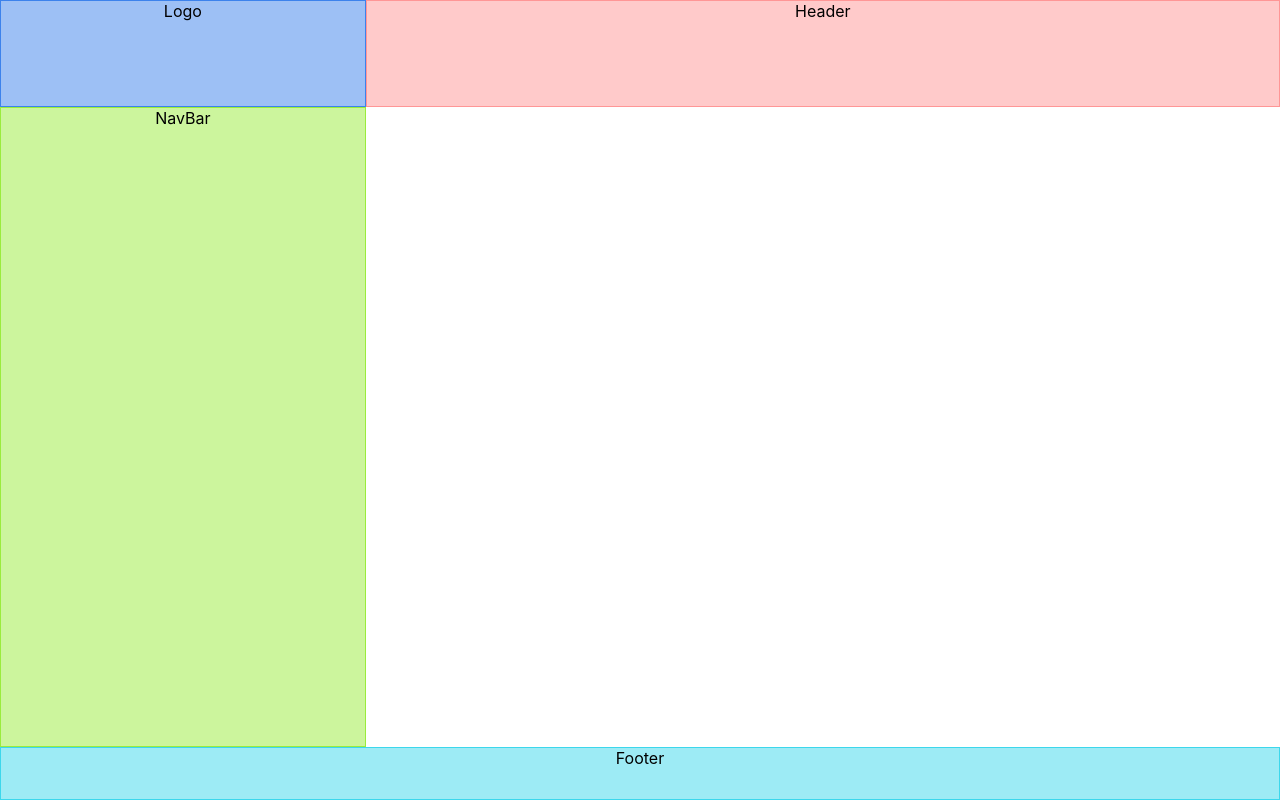
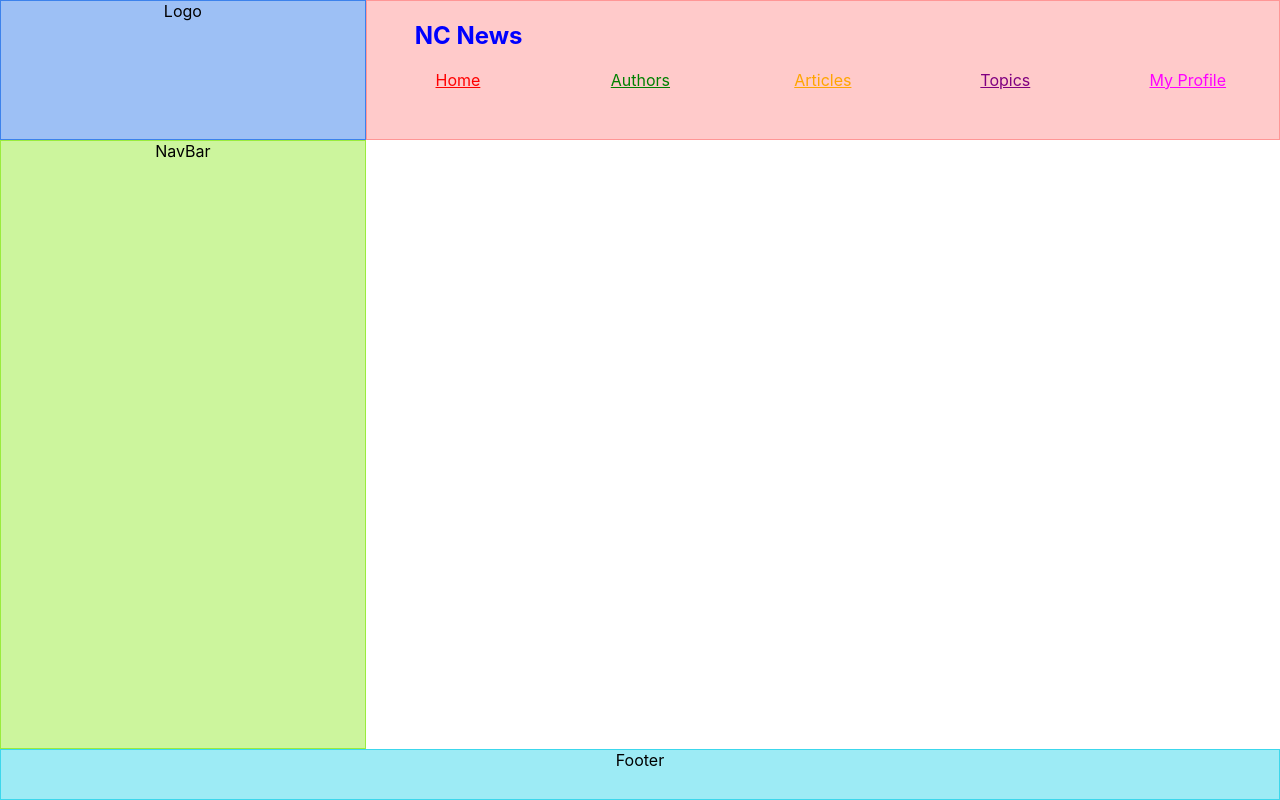
Before and after one commit to THarrison-Arup/nc-news, a React (Create React App) app: page / in a window 1280 px wide. Built offline with nearby package versions, Linux system fonts and the light colour scheme; the HTML template or start-up script is replaced by a standard one.

Commit message:
links added to Header

```diff
--- a/src/App.css
+++ b/src/App.css
@@ -6,35 +6,3 @@
   grid-template-rows: 1fr 6fr 0.5fr;
   grid-template-columns: 2fr 5fr;
 }
-
-.Header {
-  border: 1px solid rgb(255,150, 150, 1.0);
-  background: rgb(255, 150, 150, 0.5);
-  color: black;
-  grid-column: 2 / 3;
-  grid-row: 1 / 2;
-}
-
-.Nav {
-  border: 1px solid rgb(154, 236, 60, 1.0);
-  background: rgb(154, 236, 60, 0.5);
-  color: black;
-  grid-column: 1 / 2;
-  grid-row: 2 / 3;
-}
-
-.Footer {
-  border: 1px solid rgb(60, 215, 236, 1.0);
-  background: rgb(60, 215, 236, 0.5);
-  color: black;
-  grid-column: 1 / 3;
-  grid-row: 3 / 4;
-}
-
-.Logo {
-  border: 1px solid rgb(60, 130, 236, 1.0);
-  background: rgb(60, 130, 236, 0.5);
-  color: black;
-  grid-column: 1 / 2;
-  grid-row: 1 / 2;
-}
--- a/src/Components/Footer.jsx
+++ b/src/Components/Footer.jsx
@@ -1,4 +1,5 @@
 import React from 'react';
+import './css/Footer.css';
 
 const Footer = () => {
   return (
--- a/src/Components/Header.jsx
+++ b/src/Components/Header.jsx
@@ -1,10 +1,17 @@
-import React, { Component } from 'react';
+import React, { Component } from "react";
+import './css/Header.css';
+import { Link } from '@reach/router'
 
 class Header extends Component {
   render() {
     return (
       <div className="Header">
-        Header
+        <h2 className="header-Header" to="">NC News</h2>
+        <Link className="header-Home" to="/">Home</Link>
+        <Link className="header-Authors" to="/authors">Authors</Link>
+        <Link className="header-Articles" to="/articles">Articles</Link>
+        <Link className="header-Topics" to="/topics">Topics</Link>
+        <Link className="header-MyProfile" to="">My Profile</Link>
       </div>
     );
   }
--- a/src/Components/Logo.jsx
+++ b/src/Components/Logo.jsx
@@ -1,4 +1,5 @@
 import React from 'react';
+import './css/Logo.css';
 
 const Logo = () => {
   return (
--- a/src/Components/Nav.jsx
+++ b/src/Components/Nav.jsx
@@ -1,4 +1,5 @@
 import React from 'react';
+import './css/Nav.css';
 
 const Nav = () => {
   return (
--- a/src/Components/css/Footer.css
+++ b/src/Components/css/Footer.css
@@ -0,0 +1,7 @@
+.Footer {
+  border: 1px solid rgb(60, 215, 236, 1.0);
+  background: rgb(60, 215, 236, 0.5);
+  color: black;
+  grid-column: 1 / 3;
+  grid-row: 3 / 4;
+}
--- a/src/Components/css/Header.css
+++ b/src/Components/css/Header.css
@@ -0,0 +1,49 @@
+.Header {
+  border: 1px solid rgb(255,150, 150, 1.0);
+  background: rgb(255, 150, 150, 0.5);
+  color: black;
+  grid-column: 2 / 3;
+  grid-row: 1 / 2;
+  display: grid;
+  grid-template-rows: 1fr 1fr;
+  grid-template-columns: 1fr 1fr 1fr 1fr 1fr;
+}
+
+.header-Header {
+  color: blue;
+  grid-column: 1 / 6;
+  grid-row: 1 / 2;
+  vertical-align: middle;
+  text-align: left;
+  margin-left: 2em;
+}
+
+.header-Home {
+  color: red;
+  grid-column: 1 / 2;
+  grid-row: 2 / 3;
+}
+
+.header-Authors {
+  color: green;
+  grid-column: 2 / 3;
+  grid-row: 2 / 3;
+}
+
+.header-Articles {
+  color: orange;
+  grid-column: 3 / 4;
+  grid-row: 2 / 3;
+}
+
+.header-Topics {
+  color: purple;
+  grid-column: 4 / 5;
+  grid-row: 2 / 3;
+}
+
+.header-MyProfile {
+  color: magenta;
+  grid-column: 5 / 6;
+  grid-row: 2 / 3;
+}
--- /dev/null
+++ b/src/Components/css/Logo.css
@@ -0,0 +1,7 @@
+.Logo {
+  border: 1px solid rgb(60, 130, 236, 1.0);
+  background: rgb(60, 130, 236, 0.5);
+  color: black;
+  grid-column: 1 / 2;
+  grid-row: 1 / 2;
+}
--- a/src/Components/css/Nav.css
+++ b/src/Components/css/Nav.css
@@ -0,0 +1,7 @@
+.Nav {
+  border: 1px solid rgb(154, 236, 60, 1.0);
+  background: rgb(154, 236, 60, 0.5);
+  color: black;
+  grid-column: 1 / 2;
+  grid-row: 2 / 3;
+}
```
